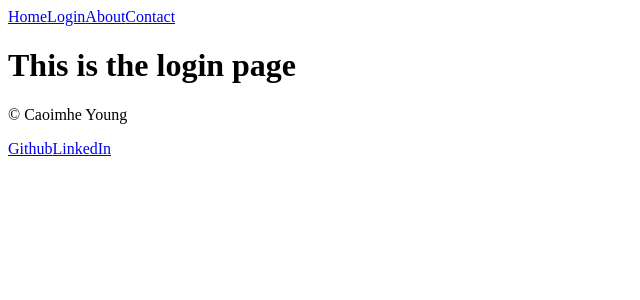
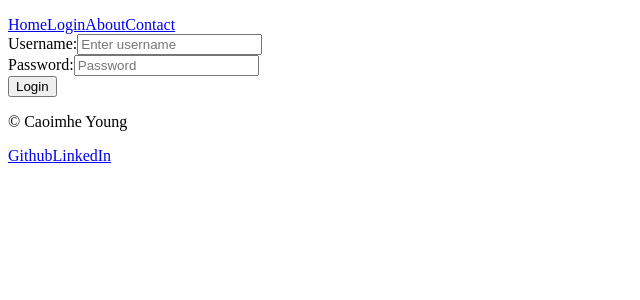
Before and after one commit to caoimhejyoti/funderfest-frontend, a React (Vite) app: page /login in a window 1280 px wide. Shown: the top 300 px of the page, without its empty margins (0-640 px from the left). Built offline with nearby package versions, Linux system fonts and the light colour scheme.

Commit message:
login form working

```diff
--- /dev/null
+++ b/src/api/post-login.js
@@ -0,0 +1,30 @@
+async function postLogin(username, password) {
+  console.log(JSON.stringify({ username: username, password: password }));
+  const url = `${import.meta.env.VITE_API_URL}/api-token-auth/`;
+  // const token = window.localStorage.getItem("token");
+  // console.log(token);
+  const response = await fetch(url, {
+    method: "POST",
+    headers: {
+      "Content-Type": "application/json",
+      // "Authentication": `Token ${token}`,
+    },
+    body: JSON.stringify({ username: username, password: password }),
+  });
+
+  console.log(response);
+
+  if (!response.ok) {
+    const fallbackError = "Error trying to login";
+
+    const data = await response.json().catch(() => {
+      throw new Error(fallbackError);
+    });
+
+    const errorMessage = data?.detail ?? fallbackError;
+    throw new Error(errorMessage);
+  }
+  return await response.json();
+}
+
+export default postLogin;
--- /dev/null
+++ b/src/components/LoginForm.jsx
@@ -0,0 +1,61 @@
+import { useState } from "react";
+import { useNavigate } from "react-router-dom";
+
+// API
+import postLogin from "../api/post-login";
+
+function LoginForm() {
+  const navigate = useNavigate();
+  const [credentials, setCredentials] = useState({
+    username: "",
+    password: "",
+  });
+
+  const handleChange = (event) => {
+    const { id, value } = event.target;
+    setCredentials((prevCredentials) => ({
+      ...prevCredentials,
+      [id]: value,
+    }));
+  };
+
+  const handleSubmit = (event) => {
+    event.preventDefault();
+    if (credentials.username && credentials.password) {
+      postLogin(credentials.username, credentials.password).then((response) => {
+        console.log(response);
+        window.localStorage.setItem("token", response.token);
+        window.localStorage.setItem("username", credentials.username);
+        navigate("/");
+      });
+    }
+  };
+
+  return (
+    <form>
+      <div>
+        <label htmlFor="username">Username:</label>
+        <input
+          type="text"
+          id="username"
+          placeholder="Enter username"
+          onChange={handleChange}
+        />
+      </div>
+      <div>
+        <label htmlFor="password">Password:</label>
+        <input
+          type="password"
+          id="password"
+          placeholder="Password"
+          onChange={handleChange}
+        />
+      </div>
+      <button type="submit" onClick={handleSubmit}>
+        Login
+      </button>
+    </form>
+  );
+}
+
+export default LoginForm;
--- a/src/components/NavBar.jsx
+++ b/src/components/NavBar.jsx
@@ -1,9 +1,11 @@
 import { Link, Outlet } from "react-router-dom";
 
 function NavBar() {
+const user = window.localStorage.getItem("username")
   return (
     <>
       <nav>
+        <p>{user}</p>
         <Link to="/">Home</Link>
         <Link to="/login">Login</Link>
         <Link to="/about">About</Link>
--- a/src/pages/LoginPage.jsx
+++ b/src/pages/LoginPage.jsx
@@ -1,9 +1,8 @@
+// COMPONENTS
+import LoginForm from "../components/LoginForm";
+
 function LoginPage() {
-  return (
-    <>
-      <h1>This is the login page</h1>
-    </>
-  );
+  return <LoginForm />;
 }
 
 export default LoginPage;
```
